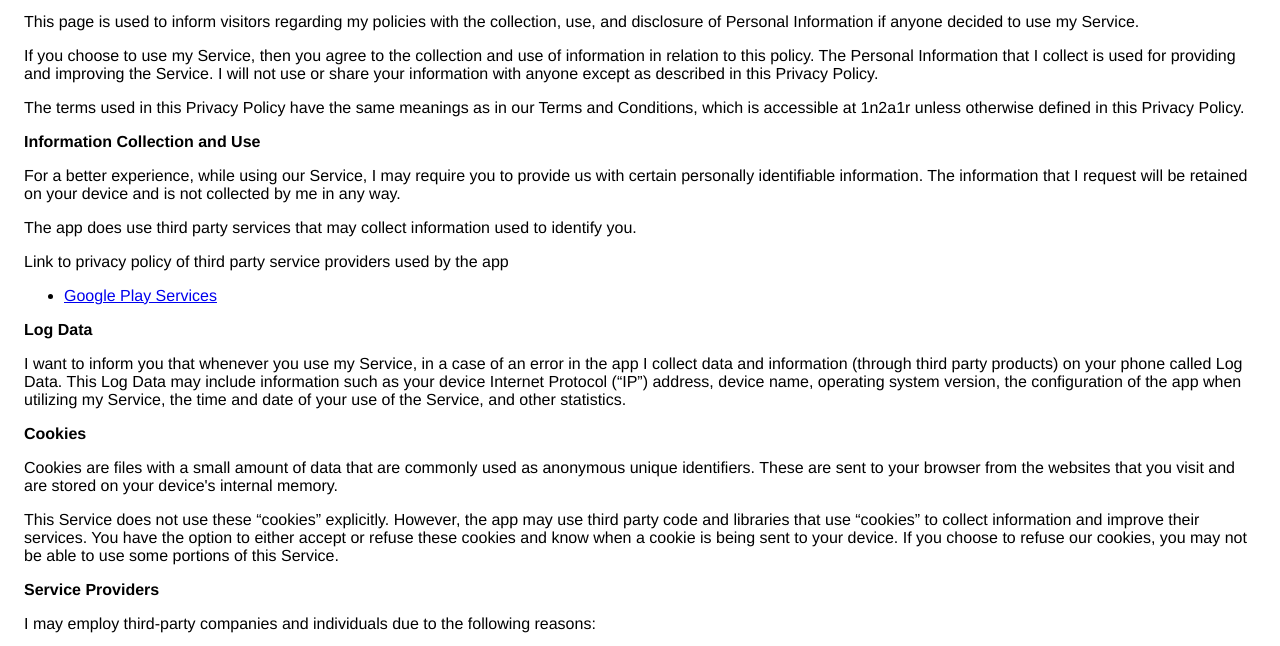
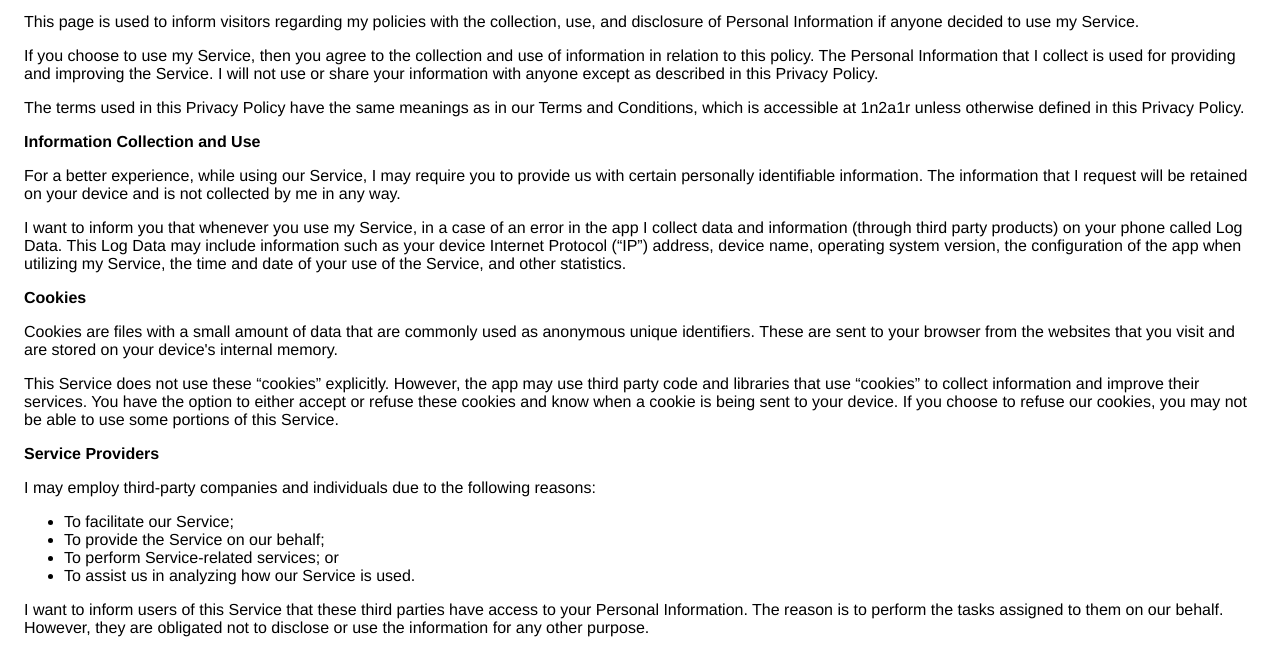
Before and after one commit to egortka/egortka.github.io, a plain HTML site: page index.html in a window 1280 px wide. Shown: the part 113-759 px from the top of the page. Drawn offline with Linux system fonts and the light colour scheme.

Commit message:
Update index.html

```diff
--- a/index.html
+++ b/index.html
@@ -36,13 +36,7 @@
                     personally identifiable information. The
                     information that I request will be
                     retained on your device and is not collected by me in any way.
-                  </p> <p>
-                    The app does use third party services that may collect
-                    information used to identify you.
-                  </p> <div><p>
-                      Link to privacy policy of third party service providers
-                      used by the app
-                    </p> <ul><li><a href="https://www.google.com/policies/privacy/" target="_blank">Google Play Services</a></li><!----><!----><!----><!----><!----><!----><!----><!----><!----><!----></ul></div> <p><strong>Log Data</strong></p> <p>
+                  </p>  <p>
                     I want to inform you that whenever
                     you use my Service, in a case of an error in the
                     app I collect data and information (through third
```
